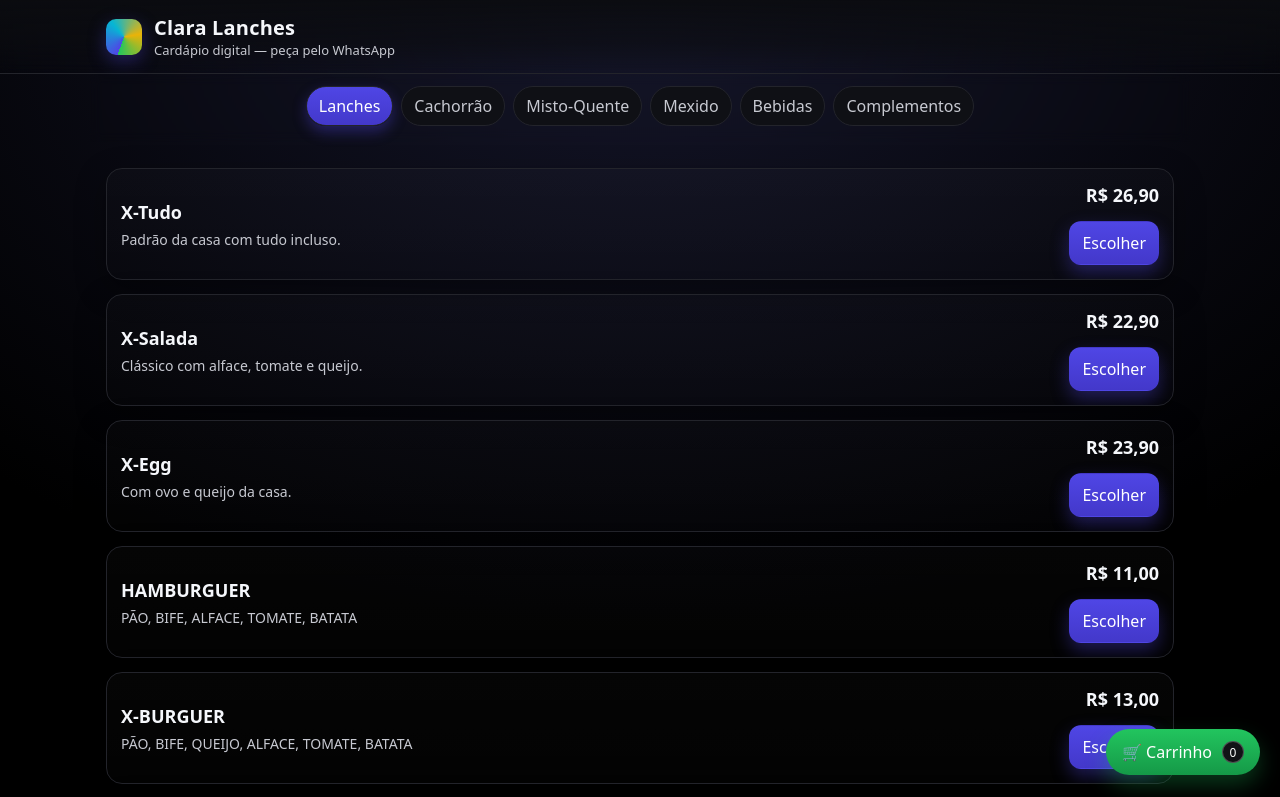
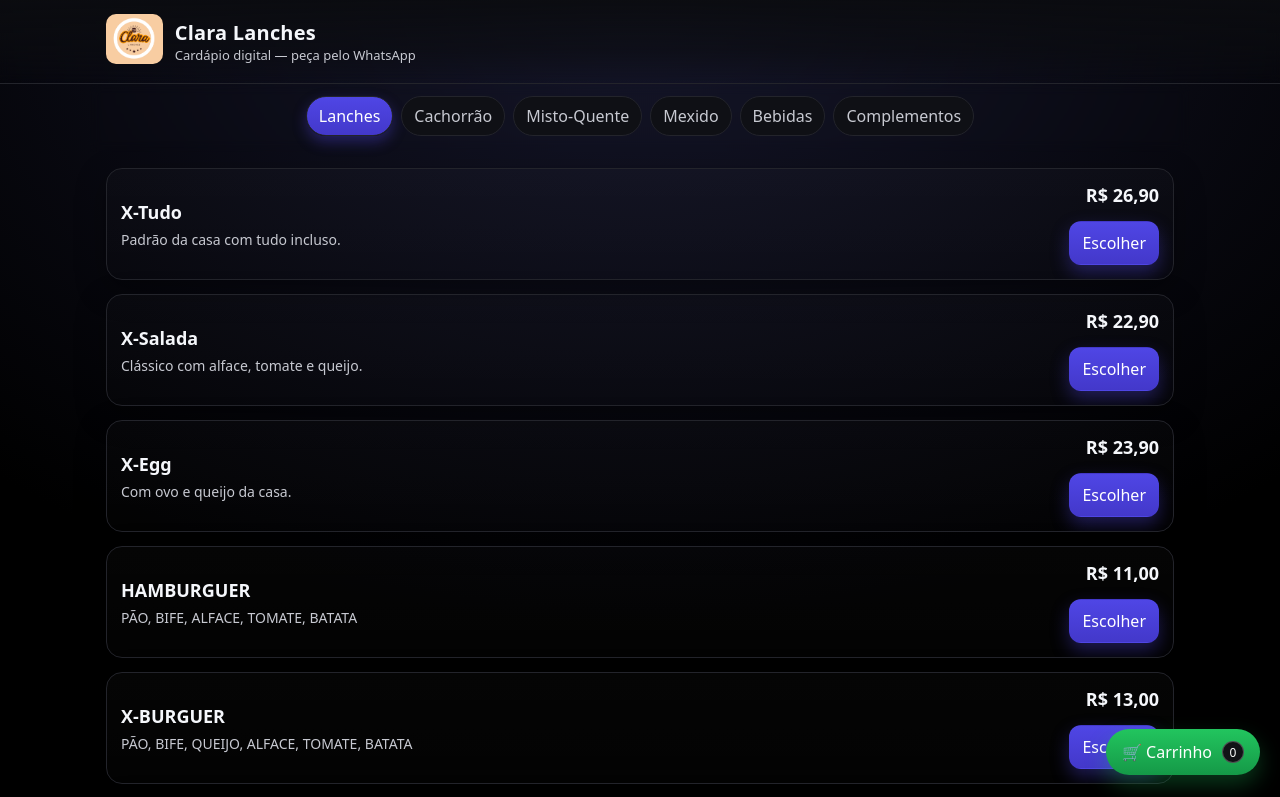
Before and after one commit to carlosmorais-git/cardapiodigital, a plain HTML site: page index.html in a window 1280 px wide. Shown: the top 797 px of the page. Drawn offline with Linux system fonts and the light colour scheme.

Commit message:
Add files via upload

```diff
--- a/index.html
+++ b/index.html
@@ -19,7 +19,9 @@
   <body>
     <header>
       <div class="brand container">
-        <div class="logo" aria-hidden="true"></div>
+        <div  aria-hidden="true">
+          <img src="./assets/clara_lanchonete_logo.png" width="50px" height="50px" class="logo_imagem"/>
+        </div>
         <div>
           <div class="title">Clara Lanches</div>
           <div class="subtitle">Cardápio digital — peça pelo WhatsApp</div>
--- a/style/style.css
+++ b/style/style.css
@@ -53,7 +53,7 @@ button {
 header {
   position: sticky;
   top: 0;
-  z-index: 50;
+  z-index: 101;
   background: linear-gradient(
     180deg,
     rgba(11, 12, 16, 0.95),
@@ -86,6 +86,11 @@ header {
   );
   box-shadow: 0 6px 18px rgba(79, 70, 229, 0.35);
 }
+.logo_imagem {
+  border-radius: 10px;
+  width: 100%;
+  background: black;
+}
 .title {
   font-size: 20px;
   font-weight: 700;
@@ -101,7 +106,6 @@ header {
   gap: 8px;
   flex-wrap: wrap;
   padding: 12px 12px 16px;
-  margin-bottom: 10px;
   position: sticky;
   top: 70px;
   backdrop-filter: blur(6px);
```
